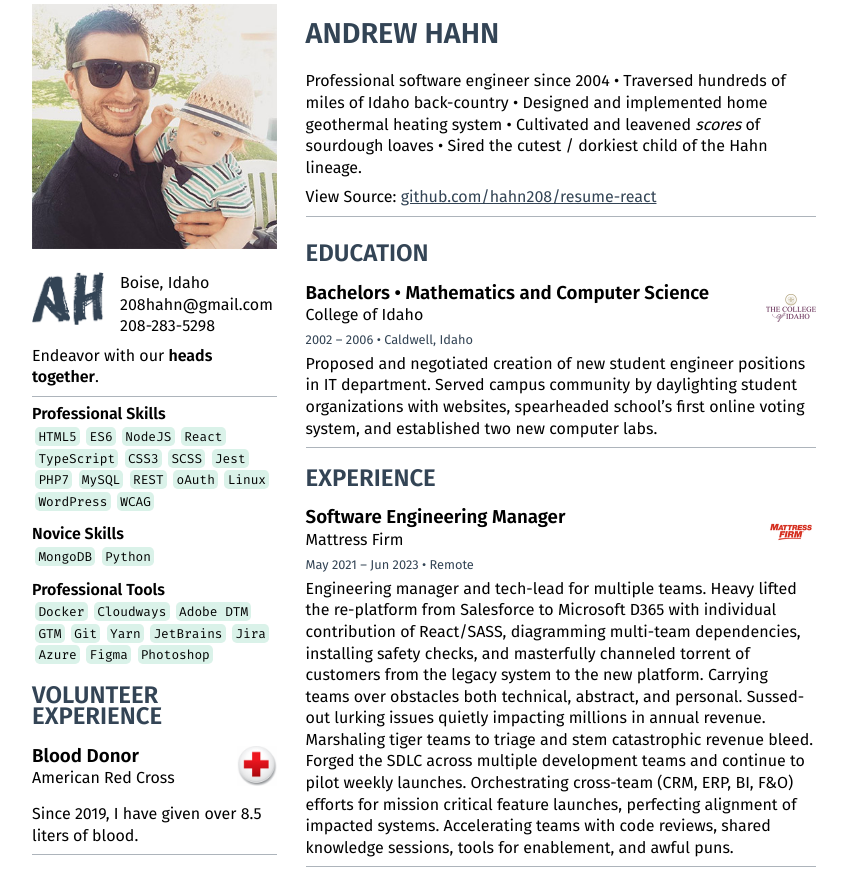
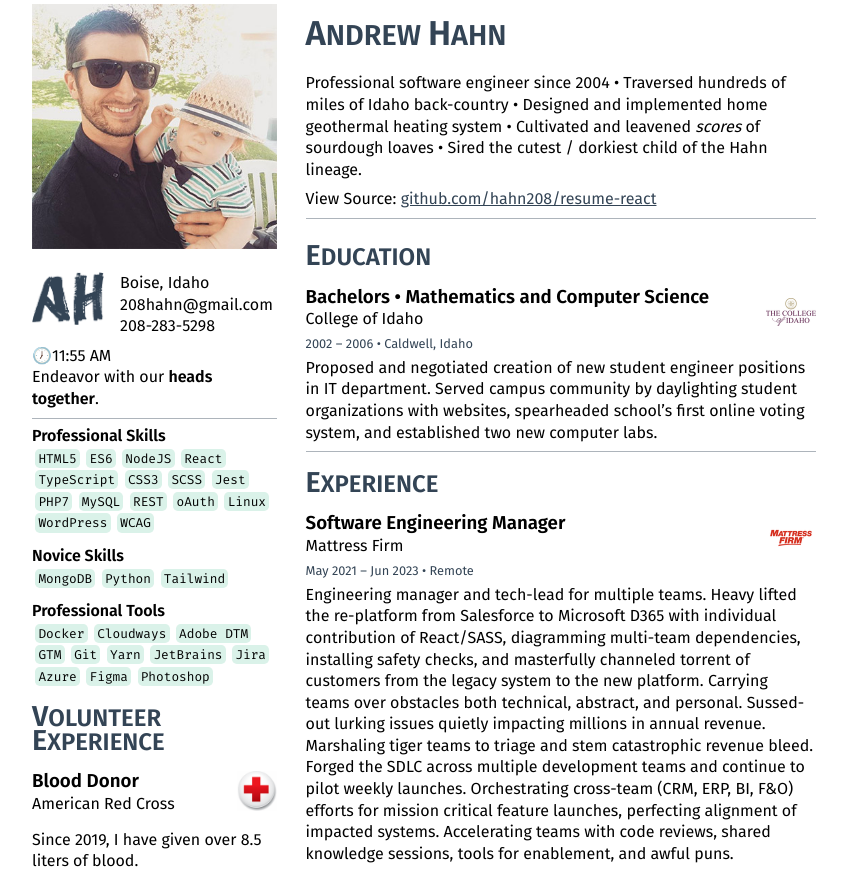
Before and after one commit to hahn208/resume-react, a React (Create React App) app: page / in a window 1280 px wide. Shown: the top 869 px of the page, without its empty margins (216-1063 px from the left). Built offline with nearby package versions, Linux system fonts and the light colour scheme.

Commit message:
Minor style adjustments. Adding local time. WIP.

```diff
--- a/src/App.scss
+++ b/src/App.scss
@@ -40,7 +40,7 @@ em
     font-style: normal;
     display: inline-block;
 
-    ::first-letter
+    &::first-letter
     {
         font-size: 120%;
     }
--- a/src/App.tsx
+++ b/src/App.tsx
@@ -1,9 +1,5 @@
-import React, {Suspense} from 'react';
+import {memo, MutableRefObject, useEffect, useRef, useState} from 'react';
 import './App.scss';
-
-/**
- * TODO: SCSS & Gulp, JSDoc, tests
- */
 
 type ExperienceType = {
     title: string,
@@ -31,7 +27,7 @@ const education: ExperienceType[] = require('./data/education.json');
 
 const skillSet: { [key: string]: string[] } = {
     'pro': ['HTML5', 'ES6', 'NodeJS', 'React', 'TypeScript', 'CSS3', 'SCSS', 'Jest', 'PHP7', 'MySQL', 'REST', 'oAuth', 'Linux', 'WordPress', 'WCAG'],
-    'new': ['MongoDB', 'Python'],
+    'new': ['MongoDB', 'Python', 'Tailwind'],
     'tools': ['Docker', 'Cloudways', 'Adobe DTM', 'GTM', 'Git', 'Yarn', 'JetBrains', 'Jira', 'Azure', 'Figma', 'Photoshop']
 };
 
@@ -41,6 +37,19 @@ const bio: { [key: string]: object } = {
     'address': <p>Boise, Idaho<br/>208ha<span className={'no-spam'}>asdf</span>hn&#64;gmail&#46;com<br/>208-283-52<span className={'no-spam'}>4321</span>98</p>,
     'slogan': <p>Endeavor with our <strong>heads together</strong>.</p>
 };
+
+/**
+ * Given a string, remove any non-alphanum characters and replace with a hyphen.
+ * @param rawString The unsanitized string.
+ * @return string
+ */
+const makeSafeKeyString = (rawString: string) => rawString.replace(/[^a-z0-9]/gi, '-').toLowerCase();
+
+/**
+ * Return the current time, to the minute only, in Boise.
+ * @return string
+ */
+const getIdahoTime = () => new Date().toLocaleString('en-US', { timeZone: 'America/Boise', hour: '2-digit', minute:'2-digit' });
 
 /**
  *
@@ -108,7 +117,32 @@ function ResumeBio()
     )
 }
 
+// TODO: Convert to context? https://react.dev/reference/react/memo#updating-a-memoized-component-using-a-context
+const IdahoTime = memo(
+    function IdahoTime()
+    {
+        // Create a ref for the interval timer so it can be cleared later.
+        let idahoTimePendulum: MutableRefObject<NodeJS.Timer | false> = useRef(false);
 
+        /* Create a state variable and setter for the time display */
+        const [idahoTime, setIdahoTime] = useState(getIdahoTime());
+
+        // Avoid rendering the time before hydration. Only run once.
+        useEffect(
+            () => {
+                // In Dev mode this might render twice. Prevent multiple intervals from being created.
+                if(!idahoTimePendulum.current)
+                    idahoTimePendulum.current = setInterval(() => { console.log('iran');setIdahoTime(getIdahoTime()) }, 5000);
+
+                // Return a callback function when the component is unmounted so the interval is cleared.
+                return () => { console.log('unmount'); clearInterval(~~idahoTimePendulum.current); idahoTimePendulum.current = false; };
+            },
+            [idahoTime]
+        );
+
+        return <span>{ idahoTime }</span>;
+    }
+)
 
 /**
  * Sidebar
@@ -125,9 +159,7 @@ function Sidebar()
      */
     let skillsOutput = (skillSet: Array<string>) => (
         skillSet.map(
-            (skill: string) => {
-                return <li>{skill}</li>;
-            }
+            (skill: string) => <li key={makeSafeKeyString(skill)}>{skill}</li>
         )
     );
 
@@ -135,13 +167,12 @@ function Sidebar()
         <div className={'grid-area-sidebar'}>
             <img src={require('./images/profile.jpg')} alt='Andrew Hahn with son' className={'d-print-none'} style={{'width': '100%'}}/>
             <section>
-                <Suspense>
-                    <>
-                        <img src={require('./images/ah.png')} alt={'AH'} id={'AH'}/>
-                        {bio.address}
-                        {bio.slogan}
-                    </>
-                </Suspense>
+                <>
+                    <img src={require('./images/ah.png')} alt={'AH'} id={'AH'}/>
+                    {bio.address} &#x1F556;
+                    <IdahoTime />
+                    {bio.slogan}
+                </>
             </section>
             <h5>Professional Skills</h5>
             <ul className='skills-list'>
--- a/src/index.tsx
+++ b/src/index.tsx
@@ -1,10 +1,10 @@
-import React from 'react';
+import { StrictMode } from 'react';
 import App from './App';
 import {createRoot} from "react-dom/client";
 
 const root = createRoot(document.getElementById('root')!);
 root.render(
-  <React.StrictMode>
+  <StrictMode>
     <App />
-  </React.StrictMode>
+  </StrictMode>
 );
```
